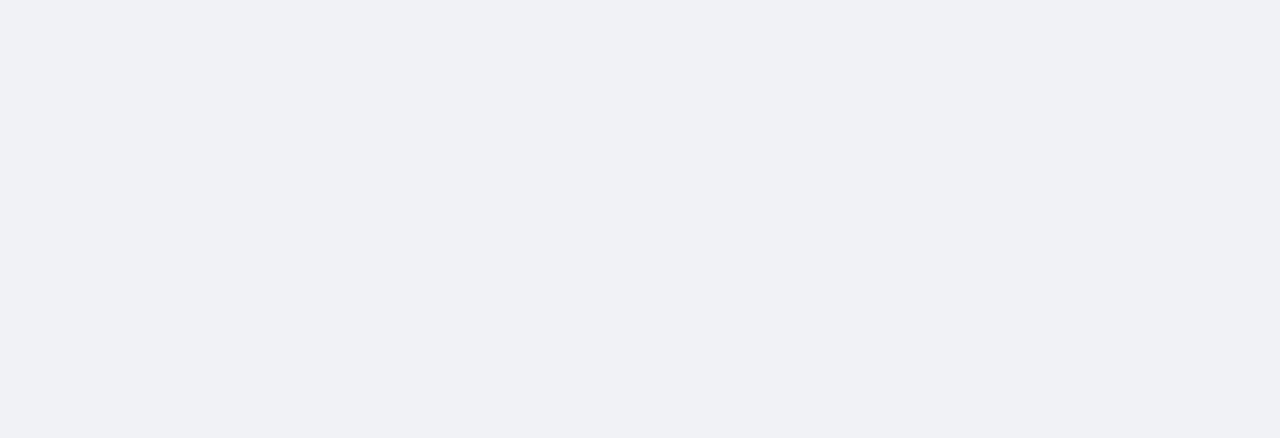
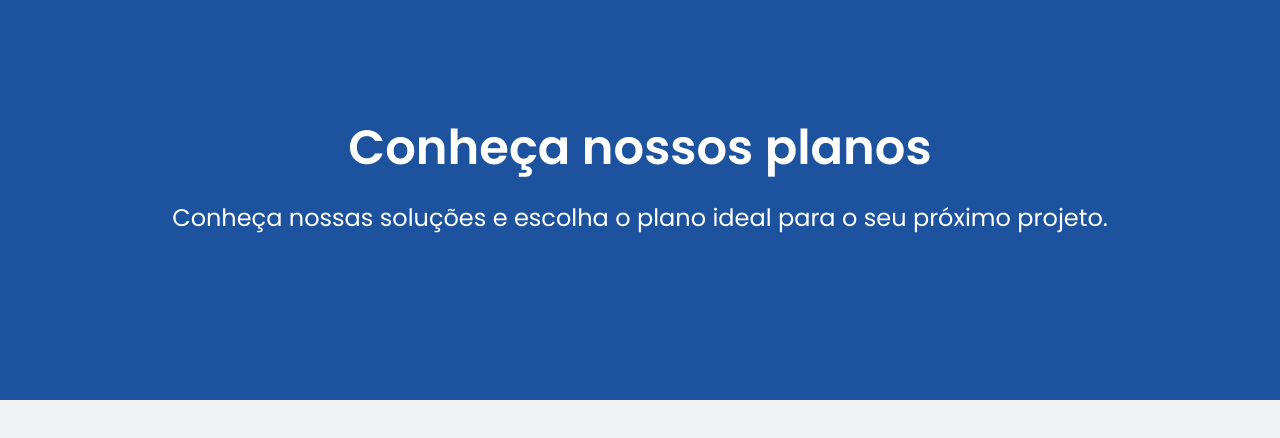
Before and after one commit to ThomasDixini/Pricing-Table, a React (Create React App) app in the folder pricing-table/: page / in a window 1280 px wide. Shown: the top 438 px of the page. Built offline with nearby package versions, Linux system fonts and the light colour scheme.

Commit message:
Criando e estilizando Header

```diff
--- a/pricing-table/src/App.tsx
+++ b/pricing-table/src/App.tsx
@@ -1,9 +1,13 @@
+import { Header } from "./Header/Header";
 import { GlobalStyles } from "./styles/globals";
 
 
 export function App() {
   return (
     <>
+
+      <Header />
+
       <GlobalStyles />
     </>
   );
--- /dev/null
+++ b/pricing-table/src/Header/Header.tsx
@@ -0,0 +1,19 @@
+import { Container } from "./styles";
+
+
+
+export function Header() {
+    return(
+        <Container>
+            <div>
+                <h1>
+                    Conheça nossos planos
+                </h1>
+
+                <p>
+                    Conheça nossas soluções e escolha o plano ideal para o seu próximo projeto.
+                </p>
+            </div>
+        </Container>
+    );
+}
--- /dev/null
+++ b/pricing-table/src/Header/styles.ts
@@ -0,0 +1,32 @@
+import styled  from 'styled-components'
+
+
+export const Container = styled.header`
+
+
+    width: 100%;
+    height: 50vh;
+
+    margin: 0 auto;
+
+    display: flex;
+    justify-content: center;
+
+    background-color: var(--blue);
+    font-size: 1.5rem;
+
+    & p {
+        margin-top: 1rem;
+    }
+
+    div {
+        color: var(--shape);
+        margin-top: 7rem;
+
+        display: flex;
+        flex-direction: column;
+        align-items: center;
+
+    }
+
+`
--- a/pricing-table/src/styles/globals.ts
+++ b/pricing-table/src/styles/globals.ts
@@ -4,6 +4,12 @@ export const GlobalStyles = createGlobalStyle`
 
 :root {
     --background: #F0F2F5;
+    --shape: #fff;
+
+    --yellow: #ffcc29;
+    --blue: #1d539e;
+    --gray: #828799;
+    --page-background: #f9fbfc;
 }
 
 * {
```
